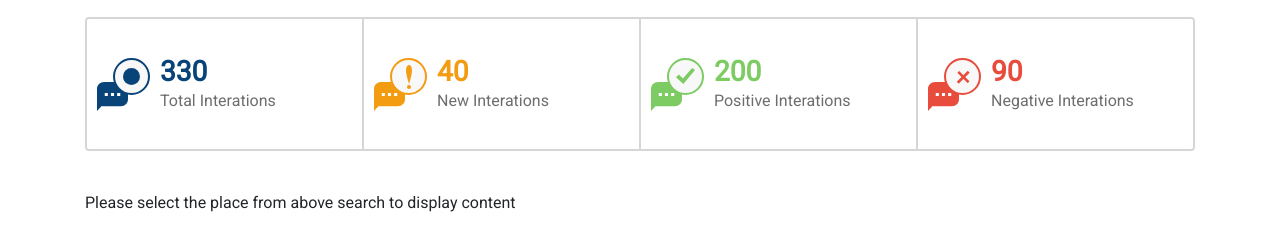
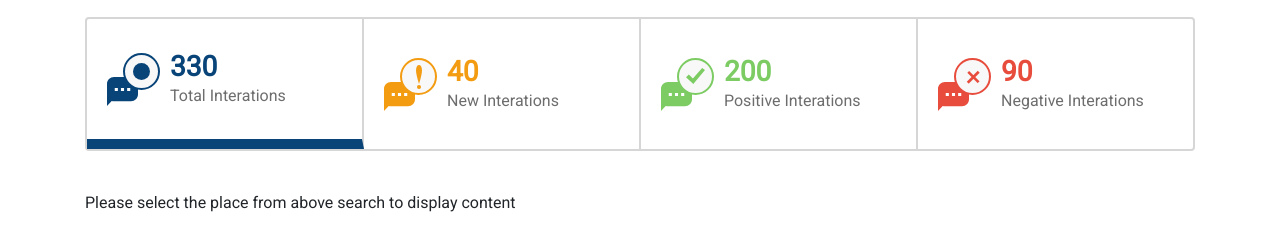
Before and after one commit to ravijoh1/synup, a React app: page / in a window 1280 px wide. Shown: the part 78-328 px from the top of the page. Built offline with nearby package versions, Linux system fonts and the light colour scheme.

Commit message:
third commit

```diff
--- a/src/components/maps.component/locationsearch.component.js
+++ b/src/components/maps.component/locationsearch.component.js
@@ -14,7 +14,6 @@ class LocationSearch extends React.Component {
 
     this.state = { term: '',
                    autocompleteVisible: false,
-                   nearby_places: {},
                    selected: ""
                  }
 
--- a/src/components/maps.component/newsearch.component.js
+++ b/src/components/maps.component/newsearch.component.js
@@ -12,12 +12,18 @@ import Summary from './summary.component';
 class SimpleForm extends React.Component {
   constructor(props) {
     super(props);
+
+    this.handleFilterClick = this.handleFilterClick.bind(this);
+  }
+
+  handleFilterClick(content) {
+
   }
 
   render() {
     return (
       <div className="container">
-          <Summary />
+          <Summary filterClick={this.handleFilterClick} />
           <ReviewsComponent reviews={this.props.reviews} />
       </div>
     )
--- a/src/components/maps.component/summary.component.js
+++ b/src/components/maps.component/summary.component.js
@@ -6,9 +6,9 @@ import './summary.component.scss';
 
 const Summary = (props) => {
     return (
-        <div className="card synup-card summary-card">
+        <div className="card synup-card">
             <div className="row summary">
-                <div className="col-sm total">
+                <div className="col-sm total selected" onClick={() => props.filterClick("all")}>
                     <img src="./src/images/interactions-all.svg" />
                     <div>
                     <h5>330</h5>
--- a/src/components/maps.component/summary.component.scss
+++ b/src/components/maps.component/summary.component.scss
@@ -4,7 +4,7 @@
 
     .col-sm {
         height: 130px;
-        padding: 10px;
+        padding: 20px;
         border-right: 2px solid #d6d6d6;
         display: flex;
         align-items: center;
@@ -14,7 +14,6 @@
             font-weight: bold;
             margin: 0;
         }
-
 
         img {
             margin-right: 10px;
@@ -40,5 +39,9 @@
         &.negative img, &.negative h5 {
             color: #e74c3c;
         }
+
+        &.selected {
+            border-bottom: 10px solid #084478;
+        }
     }
 }
--- a/src/reducers/reviews_reducer.js
+++ b/src/reducers/reviews_reducer.js
@@ -3,6 +3,7 @@ import { FETCH_REVIEWS } from '../actions/index';
 export default function(state = {}, action) {
     switch(action.type) {
         case FETCH_REVIEWS:
+            console.log(action.payload.data.reviews);
             return {...state, ...action.payload.data.reviews}
     }
     return state;
```
